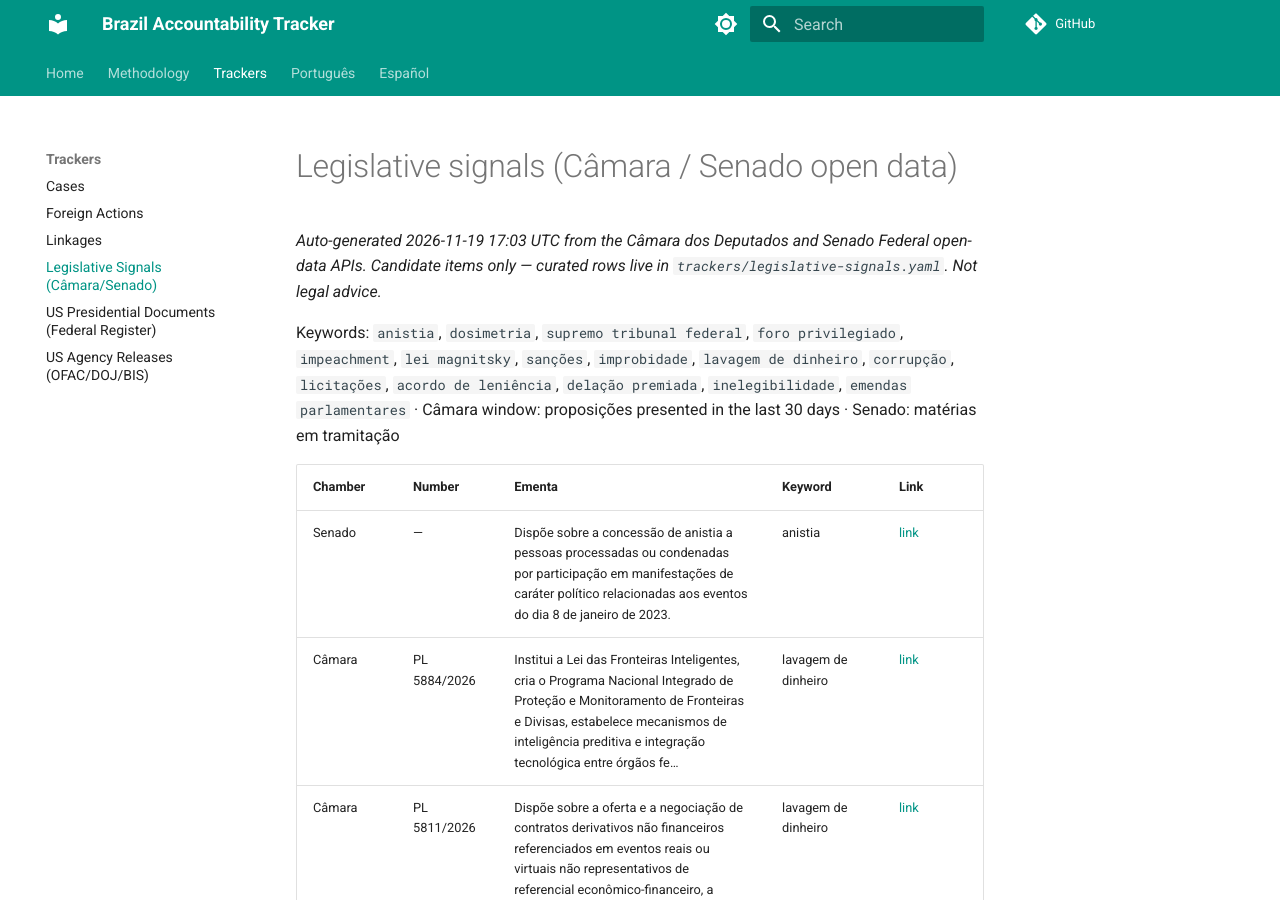
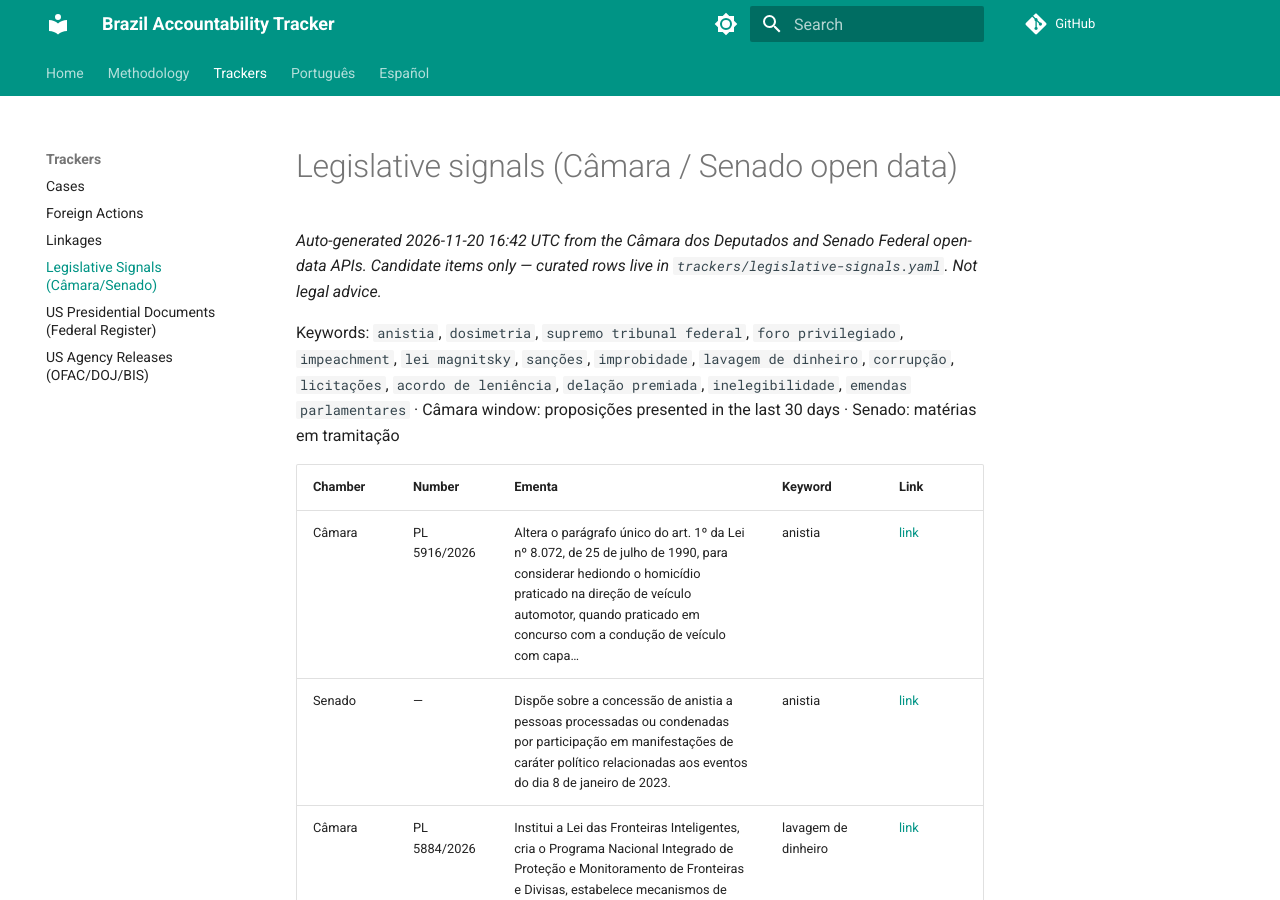
Before and after one commit to felipelago17/brazilian-political-cases-academic, an MkDocs documentation site: the page built from docs/trackers/legislature.md, in a window 1280 px wide and 900 px high. Built offline with MkDocs 1.6.1 and Material for MkDocs 9.7.7, drawn with Linux system fonts in a browser that asks for light colours; comment, search, counter and statistics services are not loaded.

Commit message:
data: legislature 2026-11-20

```diff
--- a/docs/trackers/legislature.md
+++ b/docs/trackers/legislature.md
@@ -1,11 +1,12 @@
 # Legislative signals (Câmara / Senado open data)
 
-*Auto-generated 2026-11-19 17:03 UTC from the Câmara dos Deputados and Senado Federal open-data APIs. Candidate items only — curated rows live in `trackers/legislative-signals.yaml`. Not legal advice.*
+*Auto-generated 2026-11-20 16:42 UTC from the Câmara dos Deputados and Senado Federal open-data APIs. Candidate items only — curated rows live in `trackers/legislative-signals.yaml`. Not legal advice.*
 
 Keywords: `anistia`, `dosimetria`, `supremo tribunal federal`, `foro privilegiado`, `impeachment`, `lei magnitsky`, `sanções`, `improbidade`, `lavagem de dinheiro`, `corrupção`, `licitações`, `acordo de leniência`, `delação premiada`, `inelegibilidade`, `emendas parlamentares` · Câmara window: proposições presented in the last 30 days · Senado: matérias em tramitação
 
 | Chamber | Number | Ementa | Keyword | Link |
 |---|---|---|---|---|
+| Câmara | PL 5916/2026 | Altera o parágrafo único do art. 1º da Lei nº 8.072, de 25 de julho de 1990, para considerar hediondo o homicídio praticado na direção de veículo automotor, quando praticado em concurso com a condução de veículo com capa… | anistia | [link](https://www.camara.leg.br/propostas-legislativas/2655664) |
 | Senado | — | Dispõe sobre a concessão de anistia a pessoas processadas ou condenadas por participação em manifestações de caráter político relacionadas aos eventos do dia 8 de janeiro de 2023. | anistia | [link]() |
 | Câmara | PL 5884/2026 | Institui a Lei das Fronteiras Inteligentes, cria o Programa Nacional Integrado de Proteção e Monitoramento de Fronteiras e Divisas, estabelece mecanismos de inteligência preditiva e integração tecnológica entre órgãos fe… | lavagem de dinheiro | [link](https://www.camara.leg.br/propostas-legislativas/2654765) |
 | Câmara | PL 5811/2026 | Dispõe sobre a oferta e a negociação de contratos derivativos não financeiros referenciados em eventos reais ou virtuais não representativos de referencial econômico-financeiro, a critério da Comissão de Valores Mobiliár… | lavagem de dinheiro | [link](https://www.camara.leg.br/propostas-legislativas/2652515) |
```
Also changed, not shown: 1 other file.
